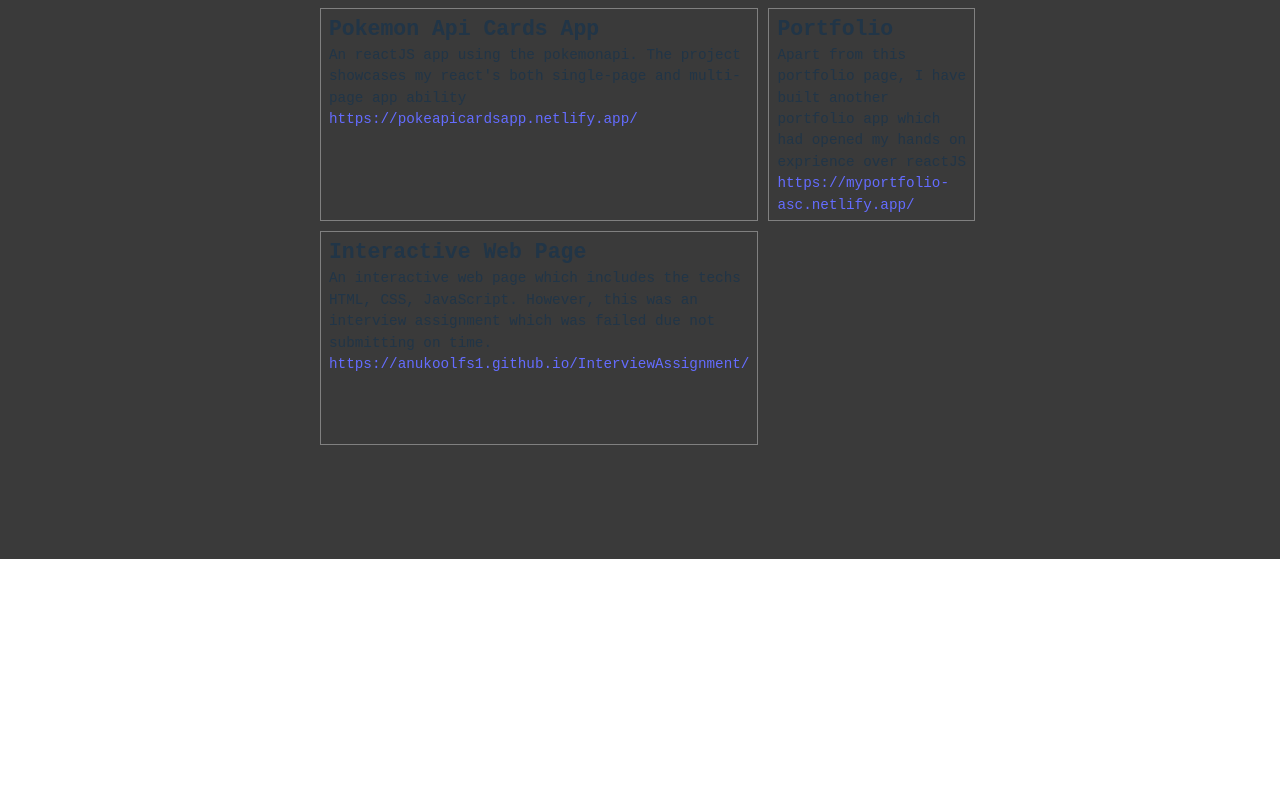
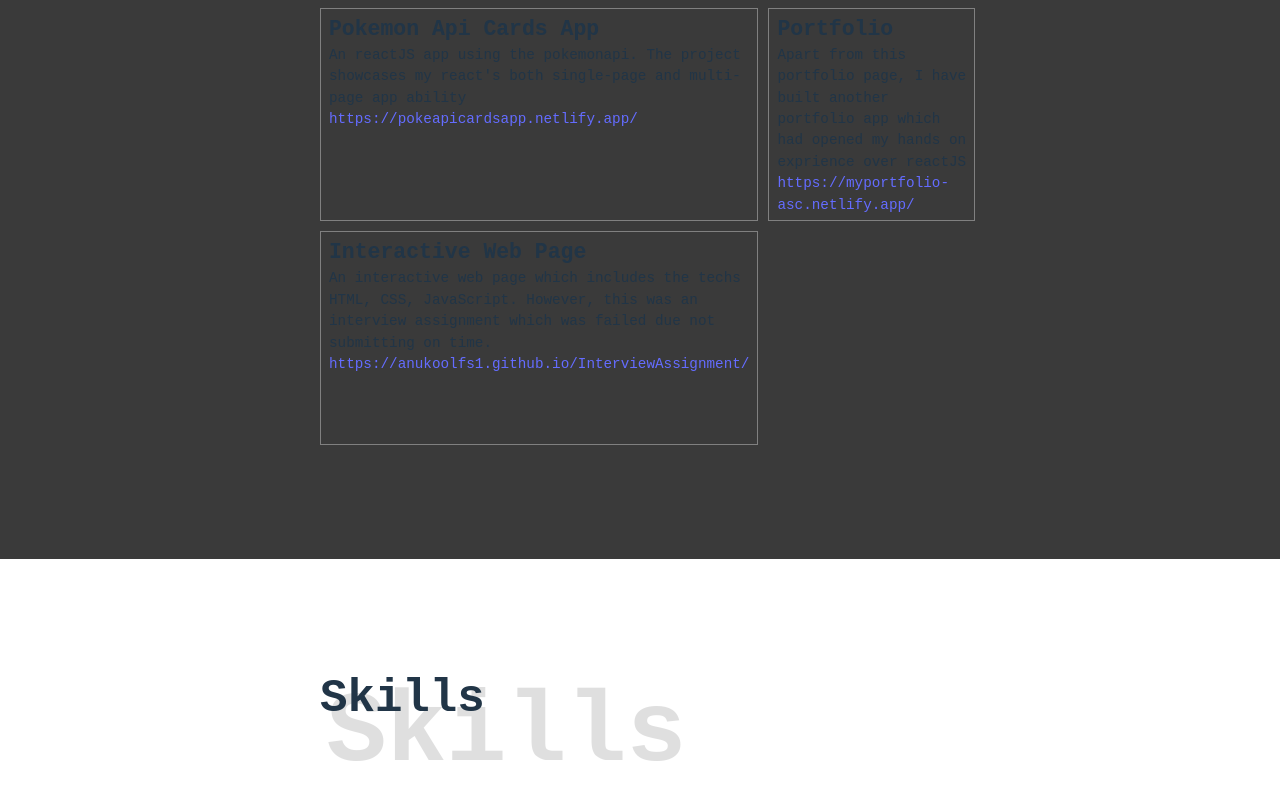
Before and after one commit to AnukoolFS1/portfolio2, a React (Vite) app: page / in a window 1280 px wide. Shown: the part 2133-2933 px from the top of the page. Before the commit the page ends 2692 px from the top, so only its background shows below. Built offline with nearby package versions, Linux system fonts and the light colour scheme.

Commit message:
skills css

```diff
--- a/src/App.jsx
+++ b/src/App.jsx
@@ -3,6 +3,7 @@ import Header from './component/Header';
 import Hero from './component/Hero';
 import About from './component/About';
 import Projects from './component/Project';
+import Skills from './component/Skills';
 function App() {
   const [count, setCount] = useState(0)
 
@@ -12,6 +13,7 @@ function App() {
       <Hero />
       <About />
       <Projects />
+      <Skills />
     </>
   )
 }
--- a/src/component/Skills.jsx
+++ b/src/component/Skills.jsx
@@ -1,7 +1,9 @@
+import '../css/skill.css'
+
 const Skills = () => {
 
     return (
-        <section>
+        <section id='skills'>
             <h1>Skills</h1>
         </section>
     )
--- /dev/null
+++ b/src/css/skill.css
@@ -0,0 +1,24 @@
+#skills{
+    padding: var(--page-padding);
+    display: flex;
+    flex-direction: column;
+    justify-content: center;
+    align-items: center;
+    gap: 2rem;
+}
+
+#skills h1{
+    position: relative;
+    z-index: 1;
+    width: 50vw;
+}
+
+#skills > h1::after{
+    content: "Skills";
+    font-size: 100px;
+    z-index: -1;
+    position: absolute;
+    top: 10%;
+    left: 1%;
+    color: rgba(128, 128, 128, 0.25);
+}
```
